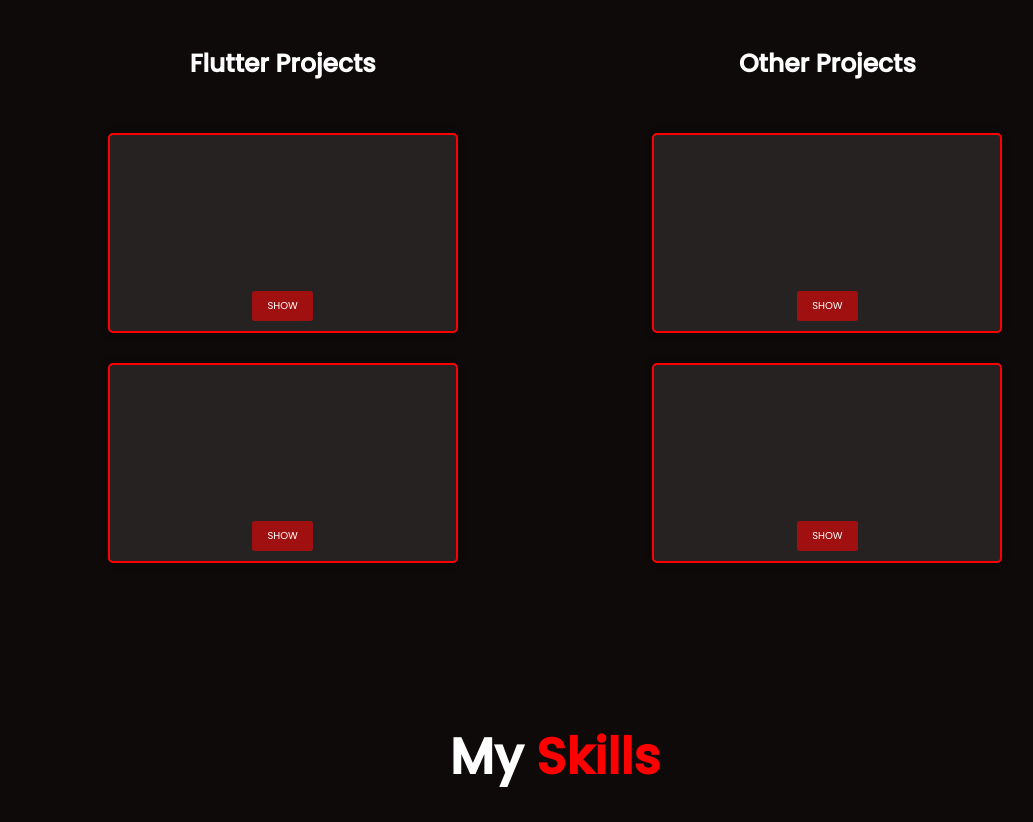
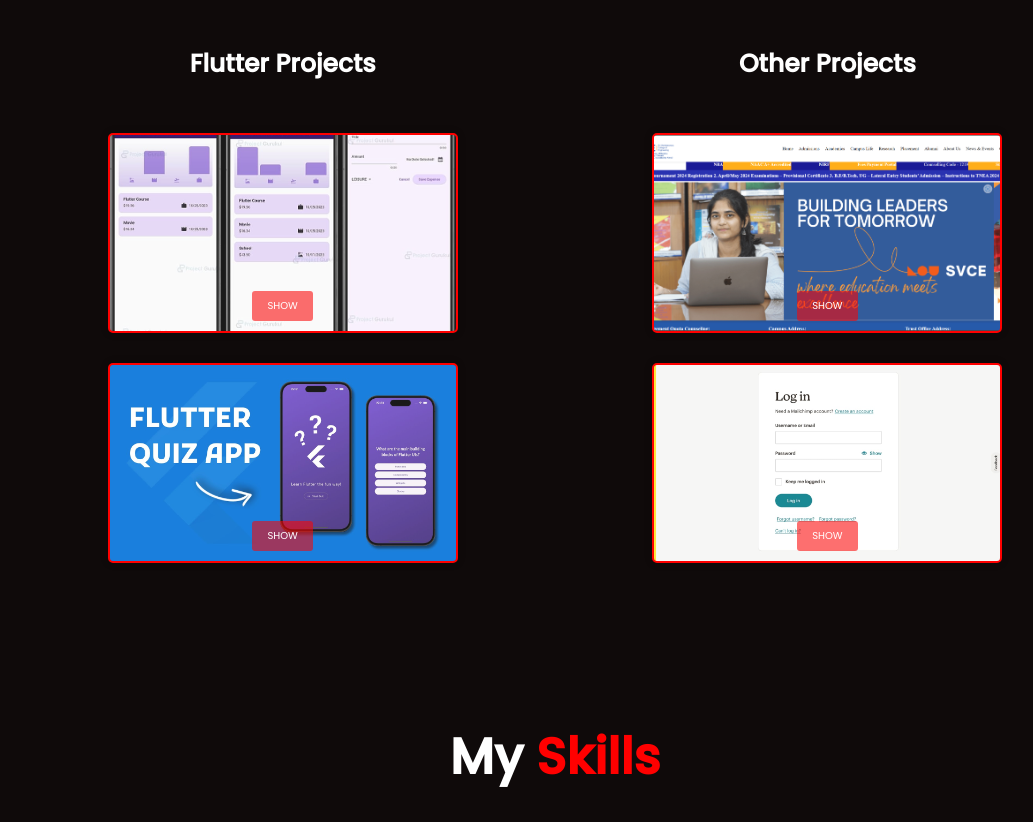
Before and after one commit to Jainras-Peter/portfolio, a plain HTML site: page index.html in a window 1280 px wide. Shown: the part 1780-2602 px from the top of the page, without its empty margins (85-1118 px from the left). Drawn offline with nearby package versions, Linux system fonts and the light colour scheme; the site is published under a folder, as on GitHub Pages, so addresses that start at the root find nothing.

Commit message:
Update style.css

```diff
--- a/style.css
+++ b/style.css
@@ -527,21 +527,21 @@ section.start-animation .column h2 {
 }
 
 #project1-bg{
-    background-image: url(/image/expense\ tracker.jpg);
+    background-image: url(image/expense\ tracker.jpg);
 
 }
 
 
 #project2-bg{
-    background-image: url(/image/quiz.jpg);
+    background-image: url(image/quiz.jpg);
 
 }
 #project3-bg{
-    background-image: url(/image/svce\ wepsite.png);
+    background-image: url(image/svce\ wepsite.png);
 
 }
 #project4-bg{
-    background-image: url(/image/mern\ login.jpg);
+    background-image: url(image/mern\ login.jpg);
 
 }
 
```
